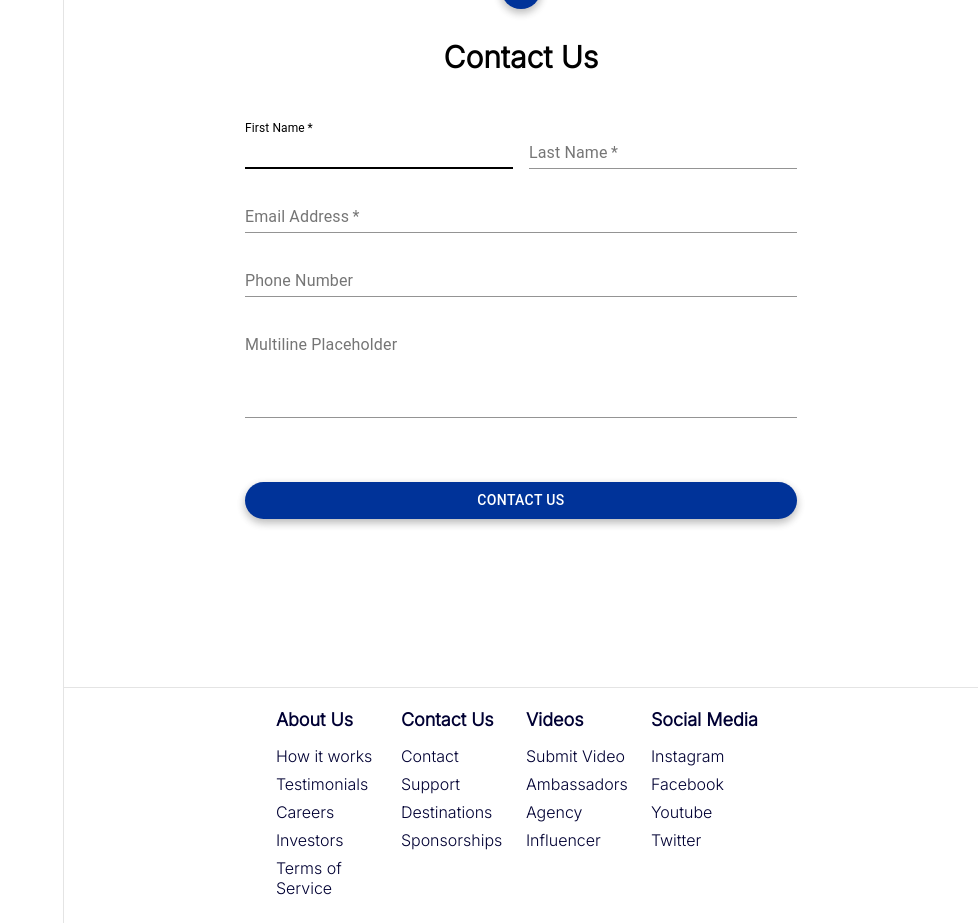
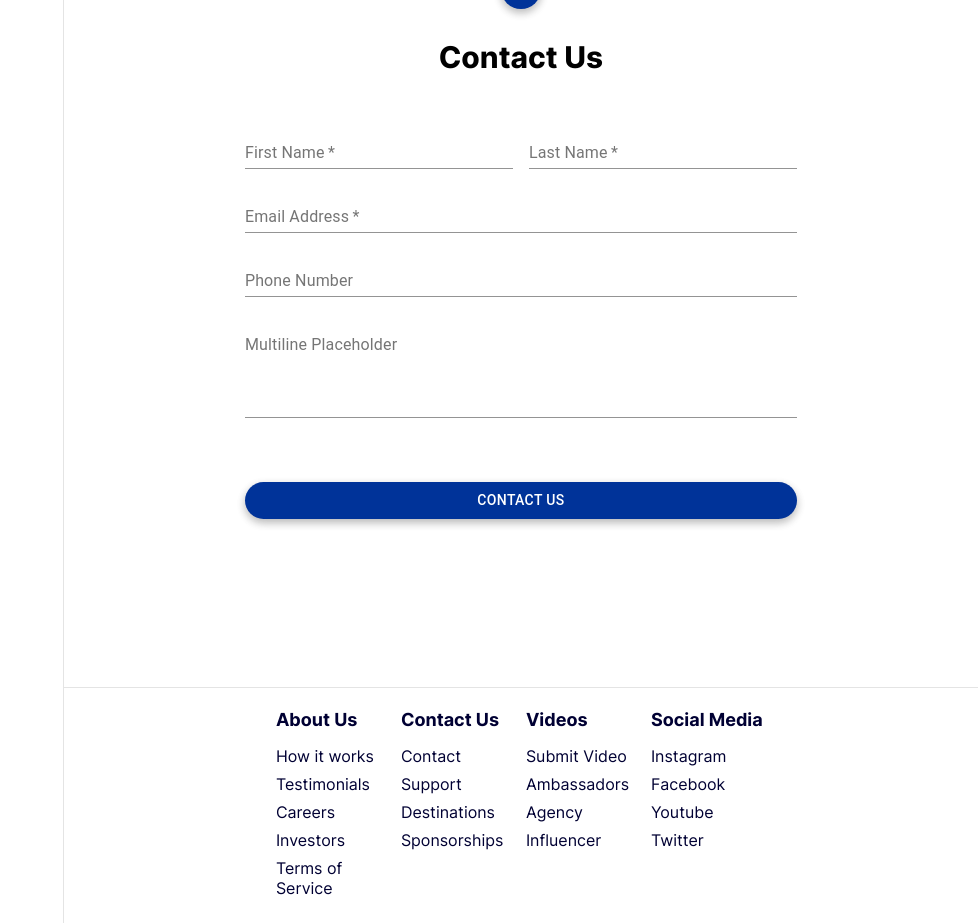
Before and after one commit to kavyavedagiri/corporate-page, a React (Create React App) app: page / in a window 1280 px wide. Shown: the part 6520-7443 px from the top of the page, without its empty margins (302-1280 px from the left). Built offline with nearby package versions, Linux system fonts and the light colour scheme.

Commit message:
render from top bug

```diff
--- a/public/index.html
+++ b/public/index.html
@@ -25,7 +25,7 @@
       Learn how to configure a non-root public URL by running `npm run build`.
     -->
     <link rel="preconnect" href="https://fonts.gstatic.com">
-<link href="https://fonts.googleapis.com/css2?family=Poppins:wght@200&family=Quicksand:wght@300&display=swap" rel="stylesheet">
+
     <title>React App</title>
   </head>
   <body>
--- a/src/App.css
+++ b/src/App.css
@@ -1,4 +1,4 @@
-@import url('https://fonts.googleapis.com/css2?family=Inter:wght@300&display=swap');
+
 /* @import "react-alice-carousel/lib/alice-carousel.css";
 @import "react-alice-carousel/lib/scss/alice-carousel.scss"; */
 * {
--- a/src/App.js
+++ b/src/App.js
@@ -82,7 +82,7 @@ useEffect(()=>{
   return (
   <>
 
- <ScrollToTop/>
+
 <Router>
 
 
@@ -93,12 +93,12 @@ useEffect(()=>{
       <VedioSection/>
       </div>
     <Navbar />
-
+       <ScrollToTop/>
         <Home/>
         <Features/>
         <Testimonial/>
         <Pricing />
-        <ContactUs />
+         <ContactUs />
         <Footer/>
 
 
--- a/src/components/pages/ContactUs/ContactUs.js
+++ b/src/components/pages/ContactUs/ContactUs.js
@@ -11,7 +11,7 @@ import TextField from '@material-ui/core/TextField';
 import Grid from '@material-ui/core/Grid';
 import Box from '@material-ui/core/Box';
 import MailOutlineIcon from '@material-ui/icons/MailOutline';
-import Typography from '@material-ui/core/Typography';
+
 import { makeStyles } from '@material-ui/core/styles';
 import Container from '@material-ui/core/Container';
 
@@ -77,14 +77,14 @@ function ContactUs() {
             <Grid container spacing={2}>
               <Grid item xs={12} sm={6}>
                 <TextField
-                  autoComplete="fname"
+                  // autoComplete="fname"
                   // name="firstName"
                   variant="standard"
                   required
                   fullWidth
                   // id="firstName"
                   label="First Name"
-                  autoFocus
+
                 />
               </Grid>
               <Grid item xs={12} sm={6}>
@@ -95,7 +95,7 @@ function ContactUs() {
                   // id="lastName"
                   label="Last Name"
                   // name="lastName"
-                  autoComplete="lname"
+                  // autoComplete="lname"
                 />
               </Grid>
               <Grid item xs={12}>
@@ -106,7 +106,7 @@ function ContactUs() {
                   // id="email"
                   label="Email Address"
                   // name="email"
-                  autoComplete="email"
+                  // autoComplete="email"
                 />
               </Grid>
 
@@ -119,7 +119,7 @@ function ContactUs() {
                   label="Phone Number"
 
                   // id="phoneNumber"
-                  autoComplete="phone-number"
+                  // autoComplete="phone-number"
                 />
               </Grid>
 
--- /dev/null
+++ b/src/fonts/inter.css
@@ -0,0 +1,200 @@
+@font-face {
+  font-family: 'Inter';
+  font-style:  normal;
+  font-weight: 100;
+  font-display: swap;
+  src: url("Inter-Thin.woff2?v=3.18") format("woff2"),
+       url("Inter-Thin.woff?v=3.18") format("woff");
+}
+@font-face {
+  font-family: 'Inter';
+  font-style:  italic;
+  font-weight: 100;
+  font-display: swap;
+  src: url("Inter-ThinItalic.woff2?v=3.18") format("woff2"),
+       url("Inter-ThinItalic.woff?v=3.18") format("woff");
+}
+
+@font-face {
+  font-family: 'Inter';
+  font-style:  normal;
+  font-weight: 200;
+  font-display: swap;
+  src: url("Inter-ExtraLight.woff2?v=3.18") format("woff2"),
+       url("Inter-ExtraLight.woff?v=3.18") format("woff");
+}
+@font-face {
+  font-family: 'Inter';
+  font-style:  italic;
+  font-weight: 200;
+  font-display: swap;
+  src: url("Inter-ExtraLightItalic.woff2?v=3.18") format("woff2"),
+       url("Inter-ExtraLightItalic.woff?v=3.18") format("woff");
+}
+
+@font-face {
+  font-family: 'Inter';
+  font-style:  normal;
+  font-weight: 300;
+  font-display: swap;
+  src: url("Inter-Light.woff2?v=3.18") format("woff2"),
+       url("Inter-Light.woff?v=3.18") format("woff");
+}
+@font-face {
+  font-family: 'Inter';
+  font-style:  italic;
+  font-weight: 300;
+  font-display: swap;
+  src: url("Inter-LightItalic.woff2?v=3.18") format("woff2"),
+       url("Inter-LightItalic.woff?v=3.18") format("woff");
+}
+
+@font-face {
+  font-family: 'Inter';
+  font-style:  normal;
+  font-weight: 400;
+  font-display: swap;
+  src: url("Inter-Regular.woff2?v=3.18") format("woff2"),
+       url("Inter-Regular.woff?v=3.18") format("woff");
+}
+@font-face {
+  font-family: 'Inter';
+  font-style:  italic;
+  font-weight: 400;
+  font-display: swap;
+  src: url("Inter-Italic.woff2?v=3.18") format("woff2"),
+       url("Inter-Italic.woff?v=3.18") format("woff");
+}
+
+@font-face {
+  font-family: 'Inter';
+  font-style:  normal;
+  font-weight: 500;
+  font-display: swap;
+  src: url("Inter-Medium.woff2?v=3.18") format("woff2"),
+       url("Inter-Medium.woff?v=3.18") format("woff");
+}
+@font-face {
+  font-family: 'Inter';
+  font-style:  italic;
+  font-weight: 500;
+  font-display: swap;
+  src: url("Inter-MediumItalic.woff2?v=3.18") format("woff2"),
+       url("Inter-MediumItalic.woff?v=3.18") format("woff");
+}
+
+@font-face {
+  font-family: 'Inter';
+  font-style:  normal;
+  font-weight: 600;
+  font-display: swap;
+  src: url("Inter-SemiBold.woff2?v=3.18") format("woff2"),
+       url("Inter-SemiBold.woff?v=3.18") format("woff");
+}
+@font-face {
+  font-family: 'Inter';
+  font-style:  italic;
+  font-weight: 600;
+  font-display: swap;
+  src: url("Inter-SemiBoldItalic.woff2?v=3.18") format("woff2"),
+       url("Inter-SemiBoldItalic.woff?v=3.18") format("woff");
+}
+
+@font-face {
+  font-family: 'Inter';
+  font-style:  normal;
+  font-weight: 700;
+  font-display: swap;
+  src: url("Inter-Bold.woff2?v=3.18") format("woff2"),
+       url("Inter-Bold.woff?v=3.18") format("woff");
+}
+@font-face {
+  font-family: 'Inter';
+  font-style:  italic;
+  font-weight: 700;
+  font-display: swap;
+  src: url("Inter-BoldItalic.woff2?v=3.18") format("woff2"),
+       url("Inter-BoldItalic.woff?v=3.18") format("woff");
+}
+
+@font-face {
+  font-family: 'Inter';
+  font-style:  normal;
+  font-weight: 800;
+  font-display: swap;
+  src: url("Inter-ExtraBold.woff2?v=3.18") format("woff2"),
+       url("Inter-ExtraBold.woff?v=3.18") format("woff");
+}
+@font-face {
+  font-family: 'Inter';
+  font-style:  italic;
+  font-weight: 800;
+  font-display: swap;
+  src: url("Inter-ExtraBoldItalic.woff2?v=3.18") format("woff2"),
+       url("Inter-ExtraBoldItalic.woff?v=3.18") format("woff");
+}
+
+@font-face {
+  font-family: 'Inter';
+  font-style:  normal;
+  font-weight: 900;
+  font-display: swap;
+  src: url("Inter-Black.woff2?v=3.18") format("woff2"),
+       url("Inter-Black.woff?v=3.18") format("woff");
+}
+@font-face {
+  font-family: 'Inter';
+  font-style:  italic;
+  font-weight: 900;
+  font-display: swap;
+  src: url("Inter-BlackItalic.woff2?v=3.18") format("woff2"),
+       url("Inter-BlackItalic.woff?v=3.18") format("woff");
+}
+
+/* -------------------------------------------------------
+Variable font.
+Usage:
+
+  html { font-family: 'Inter', sans-serif; }
+  @supports (font-variation-settings: normal) {
+    html { font-family: 'Inter var', sans-serif; }
+  }
+*/
+@font-face {
+  font-family: 'Inter var';
+  font-weight: 100 900;
+  font-display: swap;
+  font-style: normal;
+  font-named-instance: 'Regular';
+  src: url("Inter-roman.var.woff2?v=3.18") format("woff2");
+}
+@font-face {
+  font-family: 'Inter var';
+  font-weight: 100 900;
+  font-display: swap;
+  font-style: italic;
+  font-named-instance: 'Italic';
+  src: url("Inter-italic.var.woff2?v=3.18") format("woff2");
+}
+
+
+/* --------------------------------------------------------------------------
+[EXPERIMENTAL] Multi-axis, single variable font.
+
+Slant axis is not yet widely supported (as of February 2019) and thus this
+multi-axis single variable font is opt-in rather than the default.
+
+When using this, you will probably need to set font-variation-settings
+explicitly, e.g.
+
+  * { font-variation-settings: "slnt" 0deg }
+  .italic { font-variation-settings: "slnt" 10deg }
+
+*/
+@font-face {
+  font-family: 'Inter var experimental';
+  font-weight: 100 900;
+  font-display: swap;
+  font-style: oblique 0deg 10deg;
+  src: url("Inter.var.woff2?v=3.18") format("woff2");
+}
--- a/src/index.css
+++ b/src/index.css
@@ -1,11 +1,16 @@
-
+@font-face {
+  font-family: 'Inter';
+  src: local('Inter.var'), url(./fonts/Inter.ttf) format('truetype');
+}
   body {
   margin: 0;
-  font-family: 'Inter', sans-serif;
-  /* -webkit-font-smoothing: antialiased;
-  -moz-osx-font-smoothing: grayscale; */
+  font-family: 'Inter';
+  -webkit-font-smoothing: subpixel-antialiased;
+  -moz-osx-font-smoothing: grayscale;
+  -ms-font-smoothing: antialiased;
+    text-rendering: optimizeLegibility;
 }
 
-code {
-  font-family: 'Inter', sans-serif;
-}
+/* code {
+  font-family: 'Inter';
+} */
```
Also changed, not shown: public/robots.txt (deleted), src/fonts/Inter.ttf (added), src/fonts/Inter.var.woff2 (added).
